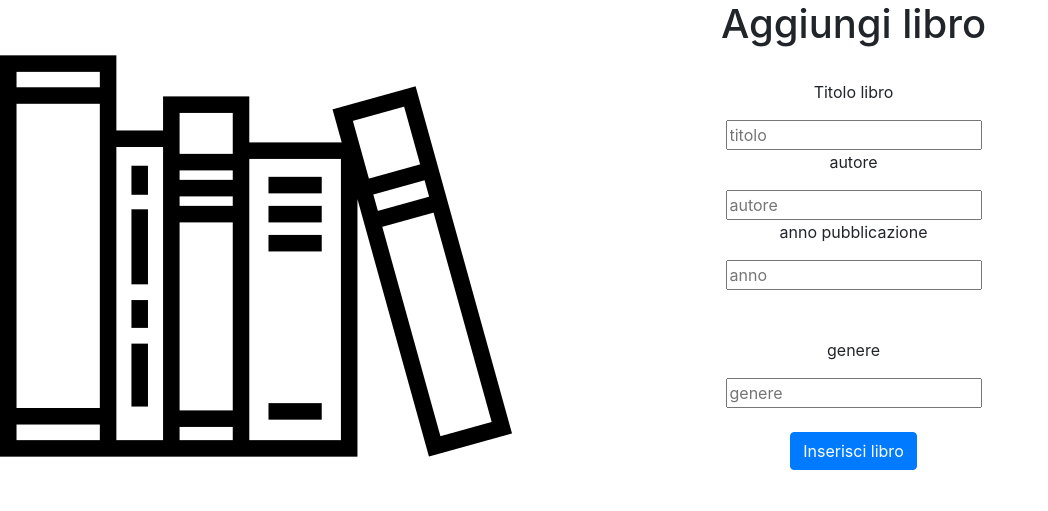
After one commit to andreacarpinato/gpoi_progetto, a Flask app: page /addbook in a window 1280 px wide. The commit adds this page. Shown: the top 511 px of the page, without its empty margins (0-1048 px from the left). Run offline with Flask 2, Linux system fonts and the light colour scheme; some libraries are stand-ins or nearby versions.

Commit message:
Add files via upload

```diff
--- a/tesina1.1/server.py
+++ b/tesina1.1/server.py
@@ -1,23 +1,88 @@
-from flask import Flask, render_template, redirect, url_for, request
+from flask import Flask, render_template, redirect, url_for, request,jsonify
 from flask_bootstrap import Bootstrap
 import sqlite3
+import webbrowser
 
 app = Flask(__name__)
 Bootstrap(app)
+db='data.db'
 
 @app.route("/",methods=['GET', 'POST'])
 def home():
-    return render_template("index.html")
-'''
+  return render_template("index.html")
+
 @app.route("/allbooks",methods=['GET', 'POST'])
 def visualizzaTutto():
+  conn=sqlite3.connect(db)
+  c=conn.cursor()
+  c.execute("SELECT * FROM Libri")
+  rows = c.fetchall()
+  c.close()
+  conn.close()
   #  name=#read from db sqlite
-
-    return render_template("visualizza.html",nomeLibro=name,autore=autore,annoPubblicazione=anno)
+  print(rows)
+  return jsonify(rows)
+   # return render_template("visualizza.html",nomeLibro=name,autore=autore,annoPubblicazione=anno)
 
 @app.route('/addbook',methods=['GET','POST'])
-def aggiungi(name,author,)
+def aggiungi():
+  error=None
+  if request.method == 'POST':
+    titolo=request.form['titolo']
+    autore=request.form['autore']
+    anno=request.form['anno']
+    genere=request.form['genere']
+    conn=sqlite3.connect(db)
+    c=conn.cursor()
+    #print(f'INSERT INTO Libri("title","author","year_published") VALUES ("{title}", "{author}","{year}")')
+    c.execute(f'INSERT INTO Libri("titolo","autore","anno","genere") VALUES ("{titolo}", "{autore}","{anno}","{genere}")')
+    c.execute('commit') #salva modifiche db
+    c.close()
+    conn.close()
+    return render_template('index.html')
+  else :
+    return render_template("agglibro.html")
 
-'''
+
+@app.route('/research',methods=['GET'])
+def ricerca():
+  error=None
+  print('ciao1')
+  if request.method == 'GET':
+    print('ciao2')
+    conn=sqlite3.connect(db)
+    c=conn.cursor()
+    print('ciao3')
+    ricerca=request.form['ricerca']
+    c.execute(f"SELECT * FROM Libri where titolo={ricerca}")
+    ris = c.fetchall()
+    c.close()
+    conn.close()
+    return jsonify(ris)
+  else:
+    return render_template("ricerca.html")
+
+
+  #return render_template("ricerca.html")
+
+
+
+
+
+
+
+
+
+
+
+
+
+
+
+
+
+
+
+
 if __name__ == "__main__":
-    app.run()
+  app.run()
--- /dev/null
+++ b/tesina1.1/templates/agglibro.html
@@ -0,0 +1,41 @@
+<!DOCTYPE html>
+<html>
+    <head>
+        <link rel="stylesheet" href="https://maxcdn.bootstrapcdn.com/booktstrap/4.5.0/css/bootstrap.min.css">
+        <!-- jQuery library -->
+                <script src="https://ajax.googleapis.com/ajax/libs/jquery/3.5.1/jquery.min.js"></script>
+
+        <!-- Popper JS -->
+        <script src="https://cdnjs.cloudflare.com/ajax/libs/popper.js/1.16.0/umd/popper.min.js"></script>
+
+        <!-- Latest compiled JavaScript -->
+        <script src="https://maxcdn.bootstrapcdn.com/bootstrap/4.5.0/js/bootstrap.min.js"></script>
+    </head>
+    <body>
+        <a href="/"><img src="{{url_for('static',filename='books.png')}}" align='left'></a>
+        <div class="container" align="center">
+            <h1>Aggiungi libro</h1>
+          </br>
+            <form action="" method="post">
+              <p>Titolo libro</p>
+              <input type="text" placeholder="titolo" name="titolo" value="{{
+                request.form.titolo }}">
+              </br> <p>autore</p>
+               <input type="text" placeholder="autore" name="autore" value="{{
+                request.form.autre }}">
+              </br> <p> anno pubblicazione</p>
+                <input type="text" placeholder="anno" name="anno" value="{{
+                  request.form.anno }}"></br></br>
+              </br> <p> genere</p>
+              <input type="text" placeholder="genere" name="genere" value="{{
+                request.form.genere }}"></br></br>
+              <input class="btn btn-primary" type="submit" value="Inserisci libro">
+
+            </form>
+
+            {% if error %}
+              <p class="error"><strong>Error:</strong> {{ error }}
+            {% endif %}
+          </div>
+    </body>
+</html>
```
Also changed, not shown: tesina1.1/templates/index.html (+8 -15 lines), tesina1.1/templates/ricerca.html (added, +22 -0 lines), tesina1.1/data.db, 1 other file.
